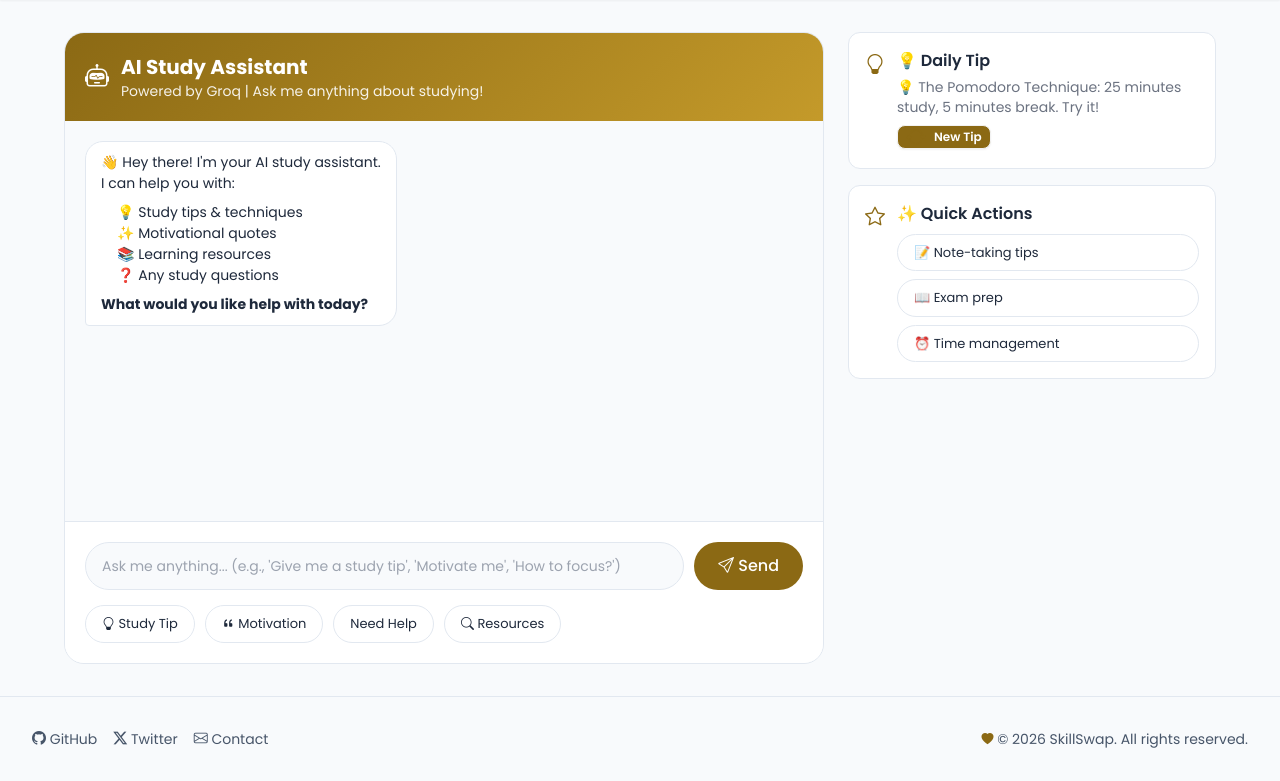
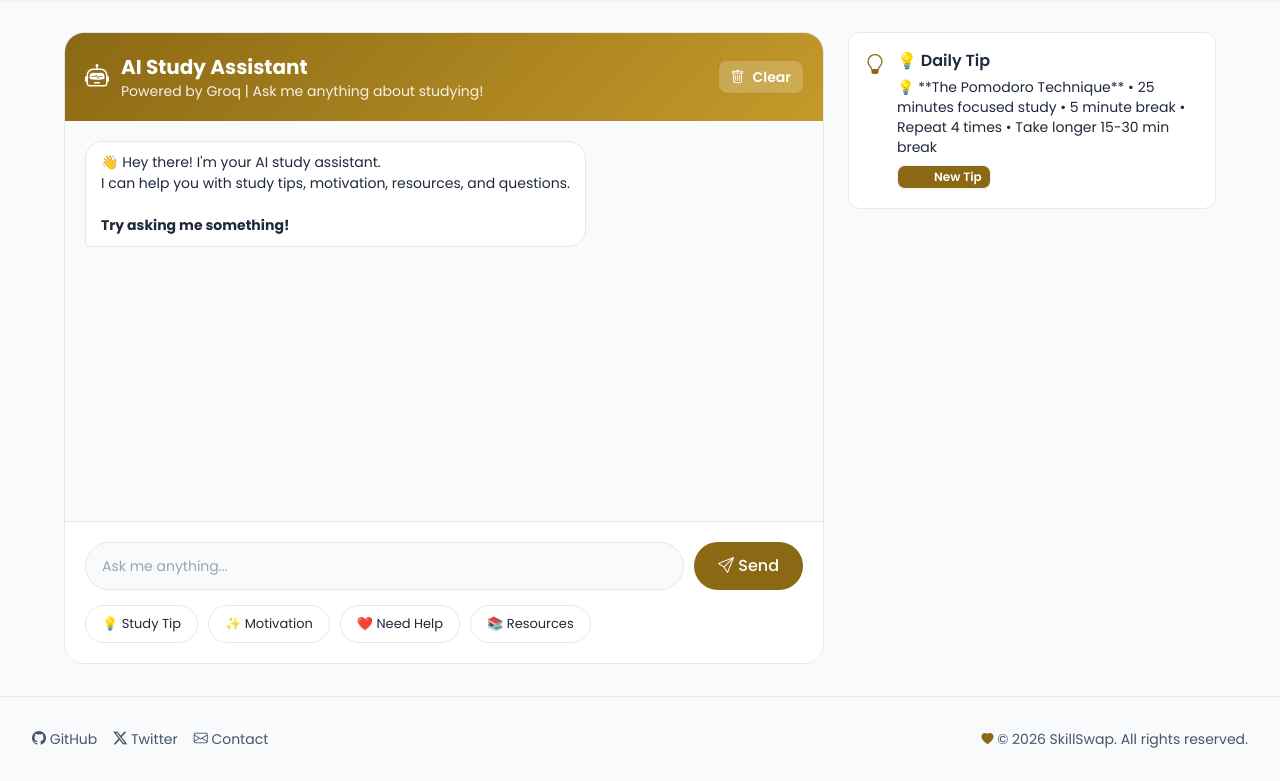
Before and after one commit to pmnw1234/studyplanner, a Django app: page /ai-assistant/ in a window 1280 px wide. Shown: the part 71-852 px from the top of the page. Run offline with Django 5.2, Linux system fonts and the light colour scheme; the visitor is signed in with stand-in values (Sample User, id 1); data that the repository does not hold is empty; parts of the project's set-up code (start-up, migrations or seed data) failed here and were passed over; some libraries are stand-ins or nearby versions.

Commit message:
updated ai assistant

```diff
--- a/ai_assistant/templates/ai_assistant/dashboard.html
+++ b/ai_assistant/templates/ai_assistant/dashboard.html
@@ -6,7 +6,7 @@
 {% block extra_css %}
 <style>
     .ai-container {
-        background: linear-gradient(135deg, var(--bg-card) 0%, var(--bg-page) 100%);
+        background: var(--bg-card);
         border-radius: 20px;
         border: 1px solid var(--border-color);
         overflow: hidden;
@@ -211,105 +182,91 @@
         <div class="lg:col-span-2">
             <div class="ai-container">
                 <div class="ai-header">
-                    <div class="flex items-center gap-3">
-                        <i class="bi bi-robot text-2xl"></i>
-                        <div>
-                            <h2 class="text-xl font-bold">AI Study Assistant</h2>
-                            <p class="text-sm opacity-90">Powered by Groq | Ask me anything about studying!</p>
+                    <div class="flex items-center justify-between">
+                        <div class="flex items-center gap-3">
+                            <i class="bi bi-robot text-2xl"></i>
+                            <div>
+                                <h2 class="text-xl font-bold">AI Study Assistant</h2>
+                                <p class="text-sm opacity-90">Powered by Groq | Ask me anything about studying!</p>
+                            </div>
                         </div>
+                        <button id="clearChatBtn" class="btn btn-sm" style="background: rgba(255,255,255,0.2); color: white; border: none;">
+                            <i class="bi bi-trash"></i> Clear
+                        </button>
                     </div>
                 </div>
+
+                <!-- Debug error display -->
+                <div id="debugError" class="error-debug"></div>
 
                 <div class="chat-messages" id="chatMessages">
                     <div class="message ai">
                         <div class="message-bubble">
                             👋 Hey there! I'm your AI study assistant.<br>
-                            I can help you with:
-                            <ul class="mt-2 ml-4">
-                                <li>💡 Study tips & techniques</li>
-                                <li>✨ Motivational quotes</li>
-                                <li>📚 Learning resources</li>
-                                <li>❓ Any study questions</li>
-                            </ul>
-                            <strong class="mt-2 block">What would you like help with today?</strong>
+                            I can help you with study tips, motivation, resources, and questions.<br><br>
+                            <strong>Try asking me something!</strong>
                         </div>
                     </div>
                 </div>
 
                 <div class="input-area">
                     <div class="input-group-custom">
-                        <input type="text" id="userInput" placeholder="Ask me anything... (e.g., 'Give me a study tip', 'Motivate me', 'How to focus?')">
+                        <input type="text" id="userInput" placeholder="Ask me anything...">
                         <button id="sendBtn">
                             <i class="bi bi-send"></i> Send
                         </button>
                     </div>
 
                     <div class="quick-buttons">
-                        <button class="quick-btn" data-message="Give me a study tip">
-                            <i class="bi bi-lightbulb"></i> Study Tip
-                        </button>
-                        <button class="quick-btn" data-message="Motivate me">
-                            <i class="bi bi-quote"></i> Motivation
-                        </button>
-                        <button class="quick-btn" data-message="I'm struggling to focus">
-                            <i class="bi bi-heart-break"></i> Need Help
-                        </button>
-                        <button class="quick-btn" data-message="Find me resources for studying">
-                            <i class="bi bi-search"></i> Resources
-                        </button>
+                        <button class="quick-btn" data-message="Give me a study tip">💡 Study Tip</button>
+                        <button class="quick-btn" data-message="Motivate me">✨ Motivation</button>
+                        <button class="quick-btn" data-message="I'm struggling to focus">❤️ Need Help</button>
+                        <button class="quick-btn" data-message="Find me resources for studying">📚 Resources</button>
                     </div>
                 </div>
             </div>
         </div>
 
-        <!-- Sidebar Tips -->
+        <!-- Sidebar -->
         <div class="lg:col-span-1">
-            <div class="tip-card" id="dailyTipCard">
+            <div class="tip-card">
                 <div class="flex items-start gap-3">
                     <i class="bi bi-lightbulb"></i>
                     <div class="flex-1">
                         <h3 class="font-semibold mb-1">💡 Daily Tip</h3>
-                        <p class="text-sm text-gray-500" id="dailyTipText">Click refresh for a study tip!</p>
+                        <p class="text-sm" id="dailyTipText">Loading...</p>
                         <button class="btn btn-xs mt-2" id="refreshTipBtn" style="background: var(--accent-primary); color: white;">
                             <i class="bi bi-arrow-repeat"></i> New Tip
                         </button>
                     </div>
                 </div>
             </div>
-
-            <div class="tip-card">
-                <div class="flex items-start gap-3">
-                    <i class="bi bi-star"></i>
-                    <div class="flex-1">
-                        <h3 class="font-semibold mb-1">✨ Quick Actions</h3>
-                        <div class="space-y-2 mt-2">
-                            <button class="quick-btn w-full text-left" data-message="How to take better notes?">
-                                📝 Note-taking tips
-                            </button>
-                            <button class="quick-btn w-full text-left" data-message="How to prepare for exams?">
-                                📖 Exam prep
-                            </button>
-                            <button class="quick-btn w-full text-left" data-message="Time management techniques">
-                                ⏰ Time management
-                            </button>
-                        </div>
-                    </div>
-                </div>
-            </div>
         </div>
     </div>
 </div>
+{% endblock %}
 
 {% block extra_js %}
 <script>
     const chatMessages = document.getElementById('chatMessages');
     const userInput = document.getElementById('userInput');
     const sendBtn = document.getElementById('sendBtn');
+    const debugError = document.getElementById('debugError');
+
+    function showError(message) {
+        debugError.textContent = message;
+        debugError.style.display = 'block';
+        setTimeout(() => {
+            debugError.style.display = 'none';
+        }, 5000);
+    }
 
     function addMessage(text, sender) {
         const messageDiv = document.createElement('div');
         messageDiv.className = `message ${sender}`;
-        messageDiv.innerHTML = `<div class="message-bubble">${text}</div>`;
+        // Simple formatting - convert newlines to <br>
+        const formattedText = text.replace(/\n/g, '<br>');
+        messageDiv.innerHTML = `<div class="message-bubble">${formattedText}</div>`;
         chatMessages.appendChild(messageDiv);
         chatMessages.scrollTop = chatMessages.scrollHeight;
     }
@@ -352,23 +312,30 @@
                 body: JSON.stringify({ message: message })
             });
 
+            console.log('Response status:', response.status);
             const data = await response.json();
+            console.log('Response data:', data);
+
             removeTyping();
 
             if (data.message) {
                 addMessage(data.message, 'ai');
             } else if (data.error) {
-                addMessage('Sorry, something went wrong. Please try again.', 'ai');
+                showError('Error: ' + data.error);
+                addMessage('Sorry, something went wrong: ' + data.error, 'ai');
+            } else {
+                showError('No message in response');
+                addMessage('Sorry, I did not get a valid response.', 'ai');
             }
 
         } catch (error) {
+            console.error('Error details:', error);
             removeTyping();
-            addMessage('Network error. Please check your connection.', 'ai');
-            console.error('Error:', error);
+            showError('Network error: ' + error.message);
+            addMessage('Network error. Please check your connection and try again.', 'ai');
         }
     }
 
-    // Get CSRF token
     function getCookie(name) {
         let cookieValue = null;
         if (document.cookie && document.cookie !== '') {
@@ -403,16 +370,28 @@
         try {
             const response = await fetch('/ai-assistant/tip/');
             const data = await response.json();
-            document.getElementById('dailyTipText').textContent = data.tip || data.content;
+            document.getElementById('dailyTipText').textContent = data.tip || data.content || 'Click refresh for a tip!';
         } catch (error) {
-            document.getElementById('dailyTipText').textContent = 'Try the Pomodoro technique: 25 min study, 5 min break!';
+            document.getElementById('dailyTipText').textContent = 'Try the Pomodoro technique!';
         }
     }
 
-    document.getElementById('refreshTipBtn').addEventListener('click', refreshTip);
+    // Clear conversation
+    document.getElementById('clearChatBtn')?.addEventListener('click', async () => {
+        try {
+            await fetch('/ai-assistant/clear/', {
+                method: 'POST',
+                headers: {
+                    'X-CSRFToken': getCookie('csrftoken')
+                }
+            });
+            chatMessages.innerHTML = '';
+            addMessage('Conversation cleared! How can I help you?', 'ai');
+        } catch (error) {
+            console.error('Error clearing conversation:', error);
+        }
+    });
 
-    // Load initial tip
     refreshTip();
 </script>
 {% endblock %}
-{% endblock %}
--- a/ai_assistant/urls.py
+++ b/ai_assistant/urls.py
@@ -1,3 +1,4 @@
+# ai_assistant/urls.py
 from django.urls import path
 from . import views
 
@@ -8,5 +9,5 @@ urlpatterns = [
     path('chat/', views.ai_chat_api, name='chat_api'),
     path('tip/', views.get_study_tip_api, name='get_tip'),
     path('quote/', views.get_motivational_quote_api, name='get_quote'),
-    path('resource/', views.get_resource_api, name='get_resource'),
+    path('clear/', views.clear_conversation, name='clear_conversation'),
 ]
--- a/ai_assistant/views.py
+++ b/ai_assistant/views.py
@@ -13,11 +13,11 @@ assistant = GroqStudyAssistant()
 @login_required
 def ai_assistant_dashboard(request):
     """Main AI Assistant view"""
-    # Get a quick tip for the sidebar
-    daily_tip = assistant.get_study_tip()
+    # Clear conversation history when loading fresh page
+    if 'conversation_history' in request.session:
+        del request.session['conversation_history']
 
     context = {
-        'daily_tip': daily_tip,
         'user': request.user,
     }
     return render(request, 'ai_assistant/dashboard.html', context)
@@ -26,7 +26,7 @@ def ai_assistant_dashboard(request):
 @csrf_exempt
 @require_http_methods(["POST"])
 def ai_chat_api(request):
-    """API endpoint for AI chat"""
+    """API endpoint for AI chat with memory"""
     try:
         data = json.loads(request.body)
         user_message = data.get('message', '')
@@ -34,22 +34,43 @@ def ai_chat_api(request):
         if not user_message:
             return JsonResponse({'error': 'No message provided'}, status=400)
 
-        # Detect intent from user message (simple keyword matching)
+        # Get or create conversation history from session
+        if 'conversation_history' not in request.session:
+            request.session['conversation_history'] = []
+
+        conversation_history = request.session['conversation_history']
+
+        # Add user message to history
+        conversation_history.append({
+            'role': 'user',
+            'content': user_message
+        })
+
+        # Keep only last 10 messages to avoid token limits
+        if len(conversation_history) > 10:
+            conversation_history = conversation_history[-10:]
+
+        # Detect intent from user message
         message_lower = user_message.lower()
 
         if any(word in message_lower for word in ['tip', 'advice', 'study better']):
-            response_text = assistant.get_study_tip()
+            response_text = assistant.get_study_tip_with_history(conversation_history)
+        elif any(word in message_lower for word in ['quote', 'motivate', 'encourage', 'motivation']):
+            response_text = assistant.get_motivational_quote_with_history(conversation_history)
+        elif any(word in message_lower for word in ['resource', 'video', 'tutorial', 'learn', 'course']):
+            topic = user_message.replace('resource for', '').replace('find', '').replace('video', '').replace('tutorial', '').replace('learn', '').strip()
+            response_text = assistant.get_resource_recommendation_with_history(topic or "studying", conversation_history)
+        else:
+            response_text = assistant.answer_study_question_with_history(conversation_history)
 
-        elif any(word in message_lower for word in ['quote', 'motivate', 'encourage', 'motivation']):
-            response_text = assistant.get_motivational_quote()
+        # Add assistant response to history
+        conversation_history.append({
+            'role': 'assistant',
+            'content': response_text
+        })
 
-        elif any(word in message_lower for word in ['resource', 'video', 'tutorial', 'learn', 'course']):
-            # Extract topic (simplified)
-            topic = user_message.replace('resource for', '').replace('find', '').replace('video', '').replace('tutorial', '').replace('learn', '').strip()
-            response_text = assistant.get_resource_recommendation(topic or "studying")
-
-        else:
-            response_text = assistant.answer_study_question(user_message)
+        # Save back to session
+        request.session['conversation_history'] = conversation_history
 
         return JsonResponse({
             'message': response_text,
@@ -66,7 +87,7 @@ def get_study_tip_api(request):
     """Get a study tip via API"""
     subject = request.GET.get('subject', None)
     tip = assistant.get_study_tip(subject)
-    return JsonResponse({'content': tip, 'tip': tip})
+    return JsonResponse({'tip': tip, 'content': tip})
 
 @login_required
 def get_motivational_quote_api(request):
@@ -78,12 +99,8 @@ def get_motivational_quote_api(request):
 @login_required
 @csrf_exempt
 @require_http_methods(["POST"])
-def get_resource_api(request):
-    """Get resource recommendation via API"""
-    try:
-        data = json.loads(request.body)
-        topic = data.get('topic', 'studying')
-        resource = assistant.get_resource_recommendation(topic)
-        return JsonResponse({'resource': resource})
-    except Exception as e:
-        return JsonResponse({'error': str(e)}, status=500)
+def clear_conversation(request):
+    """Clear conversation history"""
+    if 'conversation_history' in request.session:
+        del request.session['conversation_history']
+    return JsonResponse({'status': 'Conversation cleared'})
```
Also changed, not shown: other parts of ai_assistant/templates/ai_assistant/dashboard.html (+9 -35 lines), ai_assistant/groq_service.py (+169 -28 lines).
